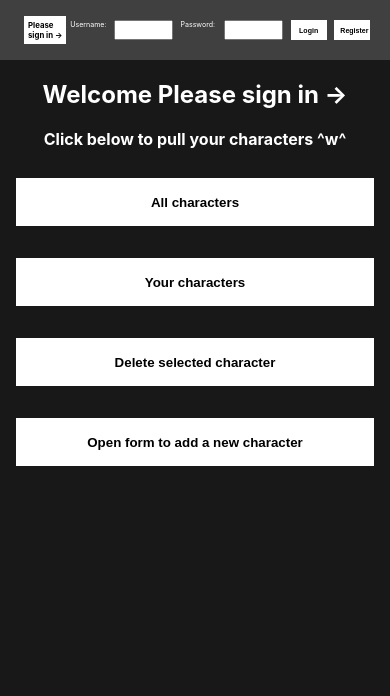
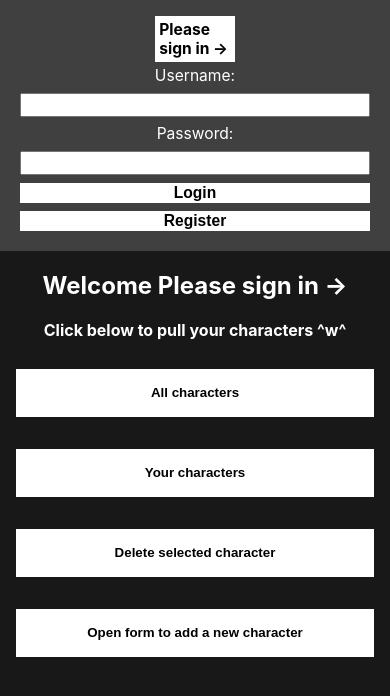
Before and after one commit to joeglDev/WIP-Character-portfolio, a React (Create React App) app in the folder frontend/: page / in a window 390 px wide. Shown: the top 696 px of the page. Built offline with nearby package versions, Linux system fonts and the light colour scheme.

Commit message:
updated css for login bar and upload  button

```diff
--- a/frontend/src/App.css
+++ b/frontend/src/App.css
@@ -21,7 +21,7 @@ header.header_auth {
 
 .current_user {
   display: relative;
-  max-width: 10%;
+  max-width: 20%;
   margin-top: auto;
   margin-bottom: auto;
   margin-left: 0.5rem;
@@ -77,12 +77,20 @@ header.header_auth {
 
 @media only screen and (max-width: 600px) {
   .login_item {
-    font-size: 1.8vi;
+    font-size: 4vi;
     margin: 1vi;
+    text-align: center;
   }
 
   .current_user {
-    font-size: 2vi;
+    font-size: 4vi;
+    margin: auto;
+
+  }
+
+  .header_form {
+    flex-direction: column;
+    justify-content: center;
   }
 
   /*  CharGrid  */
@@ -258,15 +266,24 @@ h2.chargrid__header {
 
 }
 
-.last {
+.btn {
   margin-bottom: 2rem;
+  margin-left: auto;
+  margin-right: auto;
 }
 
 .UploadCharacterForm__form__item {
-  margin-right: 1rem;
-  margin-left: 1rem;
+
   width: 90%;
 }
+
+.UploadCharacterForm__form__item input {
+min-width: 90%;
+}
+
+.UploadCharacterForm__form__item select {
+  min-width: 90%;
+  }
 
 @media only screen and (max-width: 600px) {
   .UploadCharacterForm__form {
--- a/frontend/src/components/UploadCharacterForm.tsx
+++ b/frontend/src/components/UploadCharacterForm.tsx
@@ -8,7 +8,6 @@ export const UploadCharacterForm = ({ isOpen }: any) => {
   const user = userContext.user;
 
   const selectedCharacterContext = useContext(SelectedCharacterContext);
-  const selectedCharacter = selectedCharacterContext.selectedCharacter;
   const setSelectedCharacter = selectedCharacterContext.setSelectedCharacter;
   //states
   const [name, setName] = useState("");
@@ -215,7 +214,9 @@ export const UploadCharacterForm = ({ isOpen }: any) => {
               onChange={changeBio}
             ></textarea>
           </div>
-          <div className={"UploadCharacterForm__form__item" + " last"}>
+
+        </form>
+        <div className={"UploadCharacterForm__form__item" + " btn"}>
             <button
               className="chargrid__form__button"
               type="button"
@@ -225,7 +226,6 @@ export const UploadCharacterForm = ({ isOpen }: any) => {
               Upload new character
             </button>
           </div>
-        </form>
       </section>
     );
   } else if (isOpen && user === "Please sign in ->") {
```
